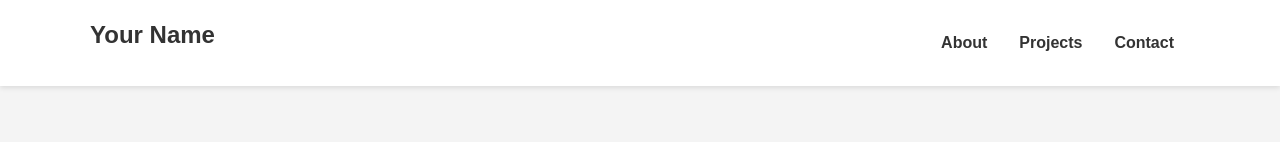
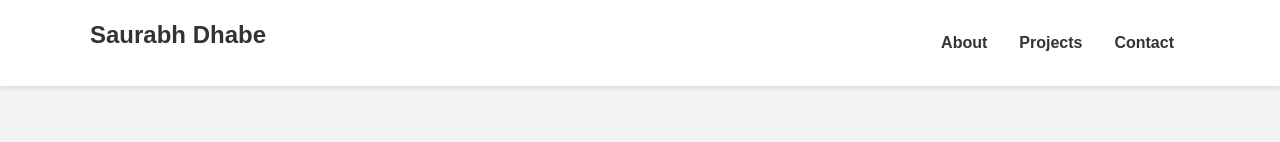
Before and after one commit to dhabesaurabh/portfolio, a plain HTML site: page index.html in a window 1280 px wide. Shown: the top 142 px of the page. Drawn offline with Linux system fonts and the light colour scheme.

Commit message:
Update index.html

```diff
--- a/index.html
+++ b/index.html
@@ -3,7 +3,7 @@
 <head>
     <meta charset="UTF-8">
     <meta name="viewport" content="width=device-width, initial-scale=1.0">
-    <title>Your Name - IT Professional</title>
+    <title>Saurabh Dhabe - IT Professional</title>
     <link rel="stylesheet" href="style.css">
 </head>
 <body>
@@ -11,7 +11,7 @@
     <header>
         <nav>
             <div class="logo">
-                <h1>Your Name</h1>
+                <h1>Saurabh Dhabe</h1>
             </div>
             <ul class="nav-links">
                 <li><a href="#about">About</a></li>
```
